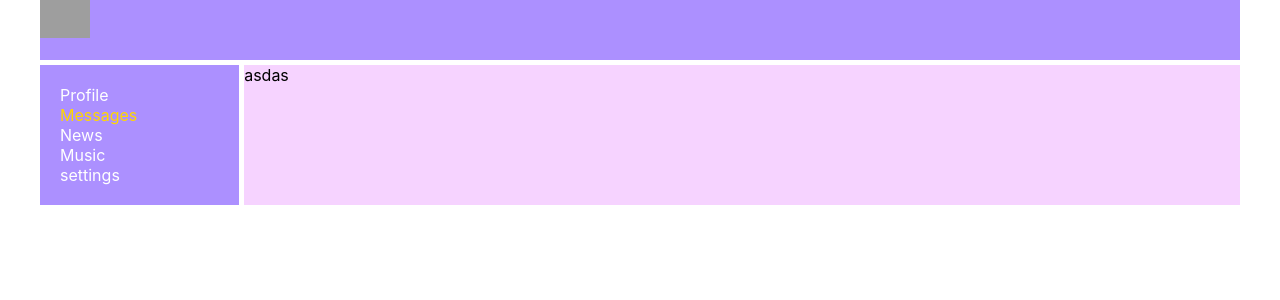
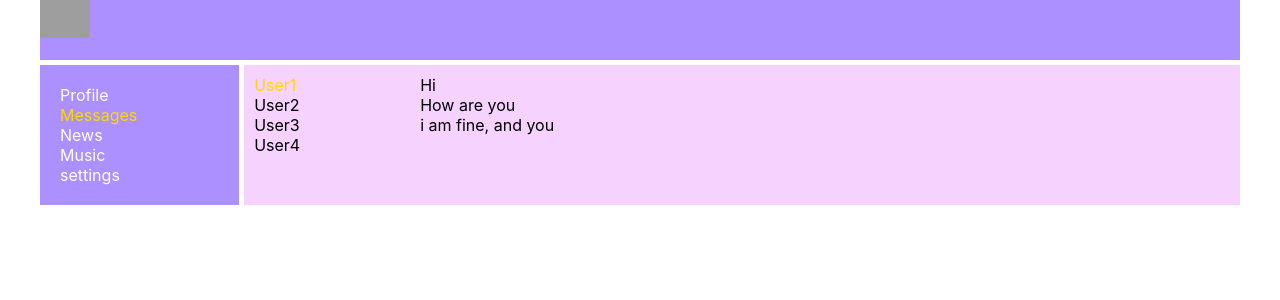
Before and after one commit to EugeneJenkins/React, a React (Create React App) app: page /dialogs in a window 1280 px wide. Shown: the top 300 px of the page. Built offline with nearby package versions, Linux system fonts and the light colour scheme; grey boxes are pictures that could not be loaded.

Commit message:
lesson 21

```diff
--- a/src/Components/Dialogs/Dialogs.js
+++ b/src/Components/Dialogs/Dialogs.js
@@ -1,15 +1,32 @@
 import React from "react";
-// import classes from "./Dialogs.module.css";
+import classes from "./Dialogs.module.css";
 
 
-class Dialogs extends React.Component{
-    render(props) {
-        return (
-            <div>
-                asdas
+const Dialogs = (props) => {
+    return (
+        <div className={classes.dialogs}>
+            <div className={classes.dialogsItem}>
+                <div className={classes.dialog + ' ' + classes.active}>
+                    User1
+                </div>
+                <div className={classes.dialog}>
+                    User2
+                </div>
+                <div className={classes.dialog}>
+                    User3
+                </div>
+                <div className={classes.dialog}>
+                    User4
+                </div>
             </div>
-        );
-    }
+
+            <div className={classes.messages}>
+                <div className={classes.message}> Hi</div>
+                <div className={classes.message}> How are you</div>
+                <div className={classes.message}> i am fine, and you</div>
+            </div>
+        </div>
+    );
 }
 
 export default Dialogs;
--- a/src/Components/Dialogs/Dialogs.module.css
+++ b/src/Components/Dialogs/Dialogs.module.css
@@ -0,0 +1,24 @@
+.dialogs {
+    display: grid;
+    grid-template-columns: 2fr 10fr;
+}
+
+.dialogsItem{
+    padding: 10px;
+}
+
+.dialogsItem .dialog {
+
+}
+
+.dialogsItem .active {
+    color: gold;
+}
+
+.messages {
+    padding: 10px;
+}
+
+.message {
+
+}
```
